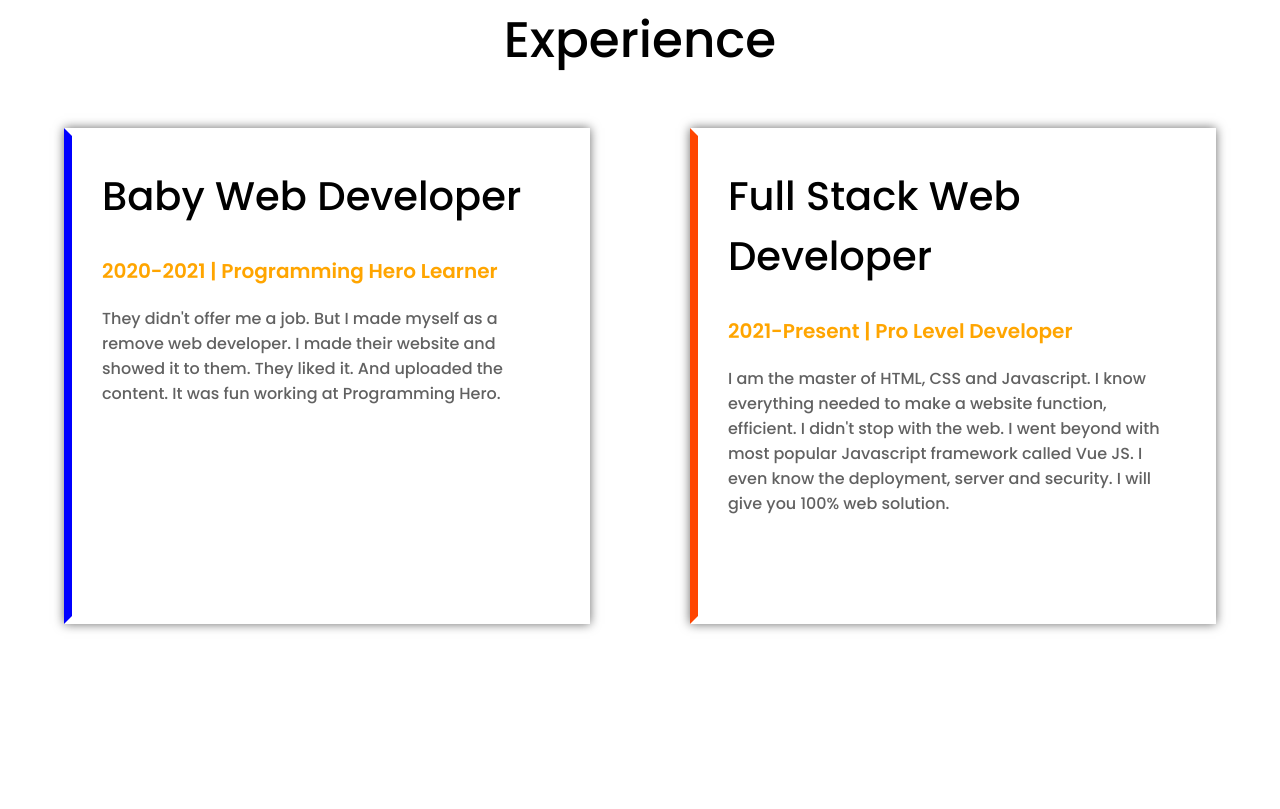
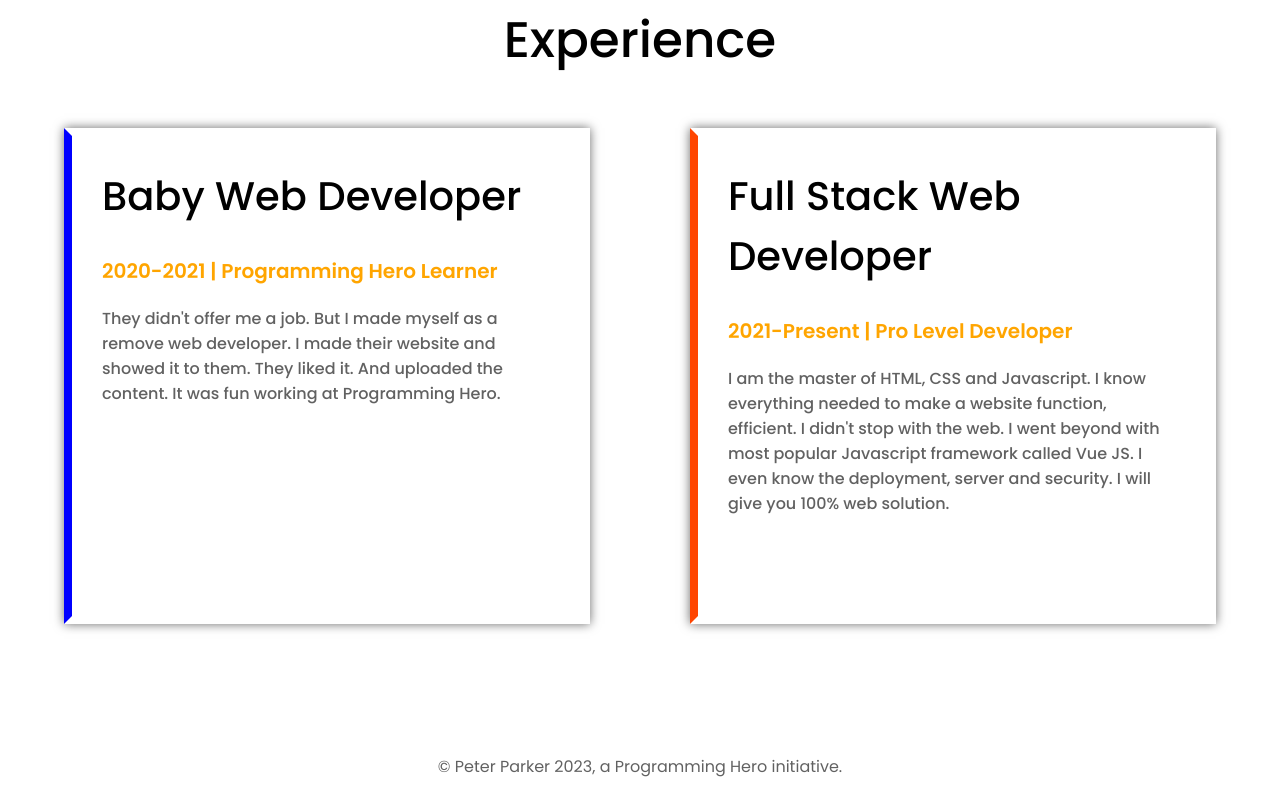
Before and after one commit to ROKUBOSS/developer-portfolio, a plain HTML site: page index.html in a window 1280 px wide. Shown: the part 1626-2435 px from the top of the page. Before the commit the page ends 2300 px from the top, so only its background shows below. Drawn offline with Linux system fonts and the light colour scheme; a web font is replaced by a local one.

Commit message:
footer completed & project final

```diff
--- a/index.html
+++ b/index.html
@@ -55,5 +55,11 @@
     </div>
 </div>
 
+
+<!-- Footer -->
+<div class="footer">
+    <p>&copy; Peter Parker 2023, a Programming Hero initiative.</p>
+</div>
+
 </body>
 </html>
--- a/style.css
+++ b/style.css
@@ -87,7 +87,7 @@
 .experience_part{
     width: 90%;
     margin: 0 auto;
-    margin-bottom: 50px;
+    margin-bottom: 100px;
 }
 .experience_part_title {
     margin-bottom: 50px;
@@ -129,3 +129,13 @@
     color: #0000009e;
     font-weight: 500;
 }
+
+
+/* Footer CSS */
+.footer {
+    text-align: center;
+    padding: 30px 0;
+}
+.footer p{
+    color: #0000009e;
+}
```
